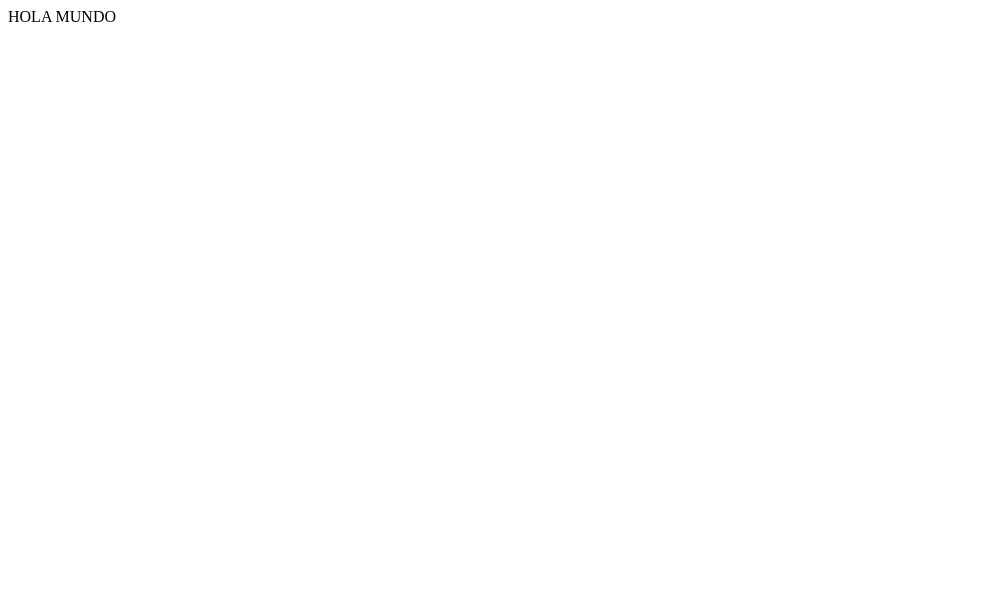
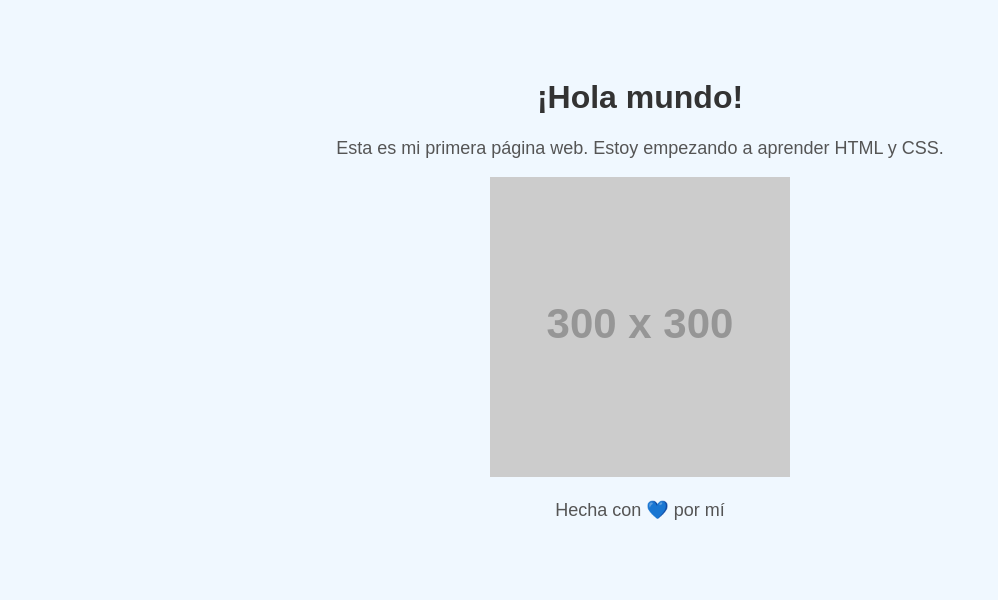
Before and after one commit to Gonzalo12436/GONZALO, a plain HTML site: page index.html in a window 1280 px wide. Shown: the whole page, without its empty margins (0-998 px from the left). Drawn offline with Linux system fonts and the light colour scheme; placeholder pictures from the web are drawn by us.

Commit message:
Update index.html

```diff
--- a/index.html
+++ b/index.html
@@ -1 +1,33 @@
-HOLA MUNDO
+<!DOCTYPE html>
+<html lang="es">
+<head>
+  <meta charset="UTF-8">
+  <meta name="viewport" content="width=device-width, initial-scale=1.0">
+  <title>Mi Primera Página</title>
+  <style>
+    body {
+      font-family: Arial, sans-serif;
+      background-color: #f0f8ff;
+      text-align: center;
+      padding: 50px;
+    }
+    h1 {
+      color: #333;
+    }
+    p {
+      font-size: 18px;
+      color: #555;
+    }
+    img {
+      max-width: 100%;
+      height: auto;
+    }
+  </style>
+</head>
+<body>
+  <h1>¡Hola mundo!</h1>
+  <p>Esta es mi primera página web. Estoy empezando a aprender HTML y CSS.</p>
+  <img src="https://via.placeholder.com/300" alt="Imagen de ejemplo">
+  <p>Hecha con 💙 por mí</p>
+</body>
+</html>
```
